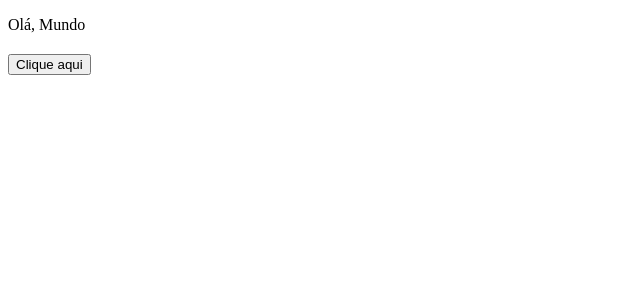
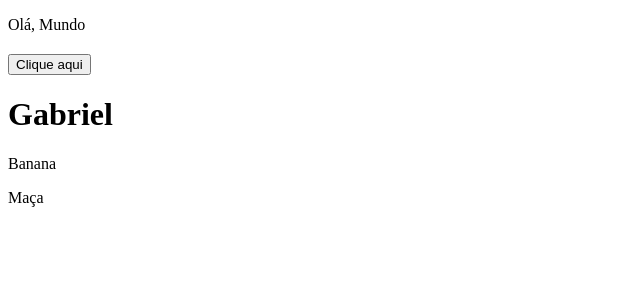
Before and after one commit to Heclypso/primeiro-projeto-angular, an Angular app: page / in a window 1280 px wide. Shown: the top 300 px of the page, without its empty margins (0-640 px from the left). Built offline with nearby package versions, Linux system fonts and the light colour scheme.

Commit message:
Renderização condicional e Loops.

```diff
--- a/src/app/components/home/home.html
+++ b/src/app/components/home/home.html
@@ -1,3 +1,15 @@
 <p>Olá, Mundo</p>
 <h2 [attr.aria-label]="nome"></h2>
 <button (click)="submit($event)" [id]="id">Clique aqui</button>
+
+@if(deveMostrarTitulo) {
+  <h1>Meu titulo</h1>
+} @else if (nome == 'Gabriel') {
+  <h1>{{nome}}</h1>
+} @else {
+    <h1>Não foi verdadeiro</h1>
+}
+
+@for (item of listItens; track item) {
+  <p>{{ item }}</p>
+}
--- a/src/app/components/home/home.ts
+++ b/src/app/components/home/home.ts
@@ -7,8 +7,10 @@ import { Component } from '@angular/core';
   styleUrl: './home.scss',
 })
 export class Home {
-  nome = "gabriel"
+  nome = "Gabriel"
   id = "1"
+  deveMostrarTitulo = false
+  listItens = ['Banana', 'Maça']
 
   submit(evento: any) {
     console.log("Olá, Mundo", evento)
```
